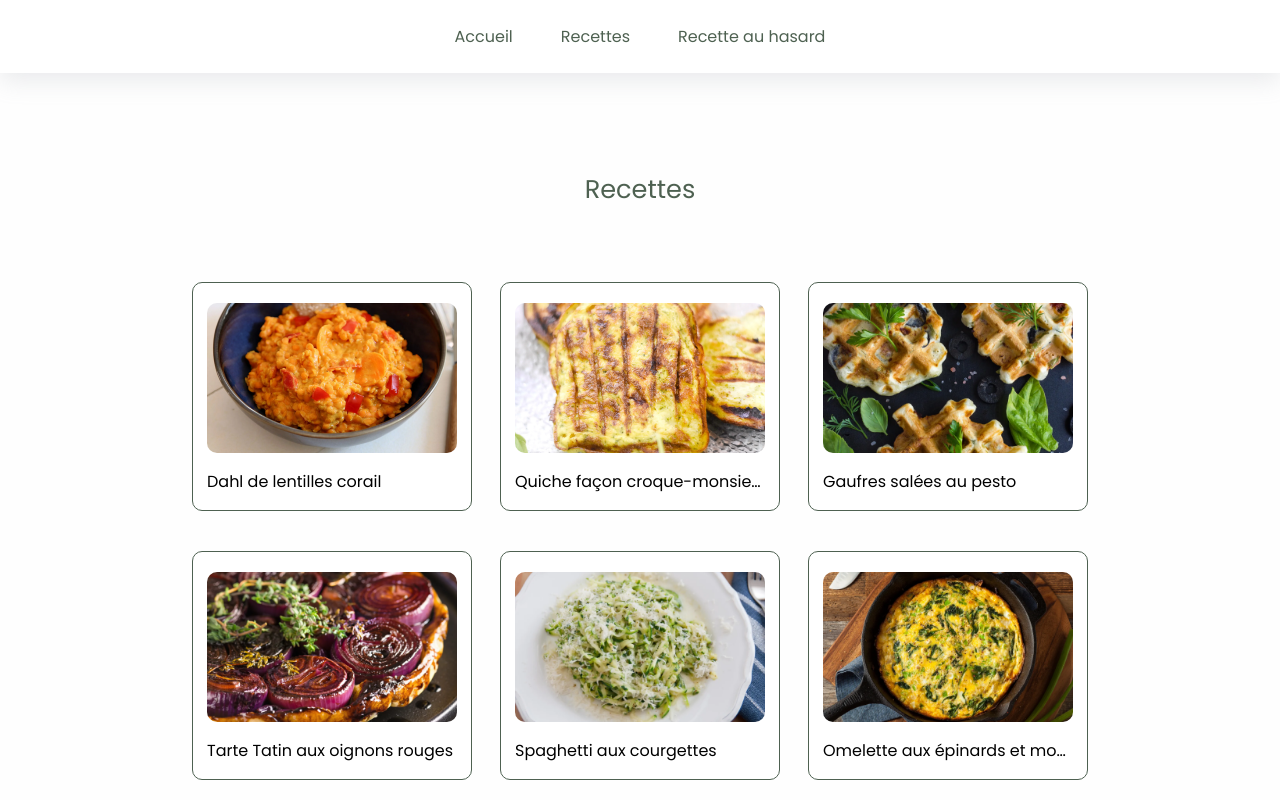
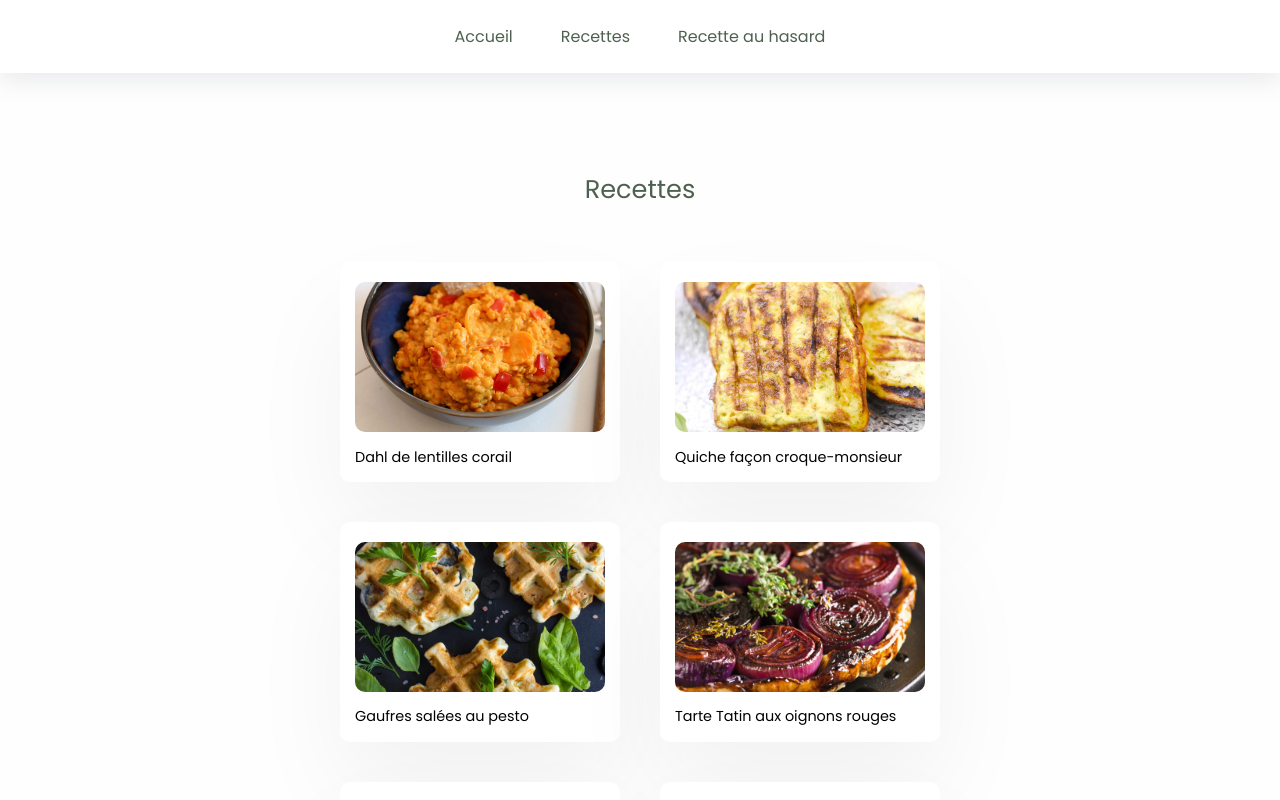
Before and after one commit to krauzeure/veggiefest, a Next.js app: page /recipes in a window 1280 px wide. Shown: the top 800 px of the page. Built offline with nearby package versions, Linux system fonts and the light colour scheme.

Commit message:
Editing recipe card style

```diff
--- a/components/Recipe/Recipe.module.css
+++ b/components/Recipe/Recipe.module.css
@@ -2,14 +2,14 @@
     list-style-type: none;
     background-color: #fff;
     border-radius: 10px;
-    border: 1px solid var(--primary);
+    box-shadow: rgba(17, 12, 46, 0.05) 0px 48px 100px 0px;
     width: 280px;
     display: flex;
     flex-direction: column;
     align-items: center;
     justify-content: center;
     padding: 20px 20px 0 20px;
-    margin-top: 40px;
+    margin: 20px;
     transition: transform 200ms ease-in-out;
 }
 
@@ -24,6 +24,7 @@
 }
 
 .container p {
+    font-size: 0.9em;
     width: 250px;
     white-space: nowrap;
     overflow: hidden;
--- a/pages/recipes/index.module.css
+++ b/pages/recipes/index.module.css
@@ -7,7 +7,7 @@
     padding-inline-start: 0;
     display: flex;
     flex-wrap: wrap;
-    justify-content: space-between;
+    justify-content: center;
 }
 
 .title {
```
Also changed, not shown: components/Recipe/Recipe.tsx (+12 -6 lines).
